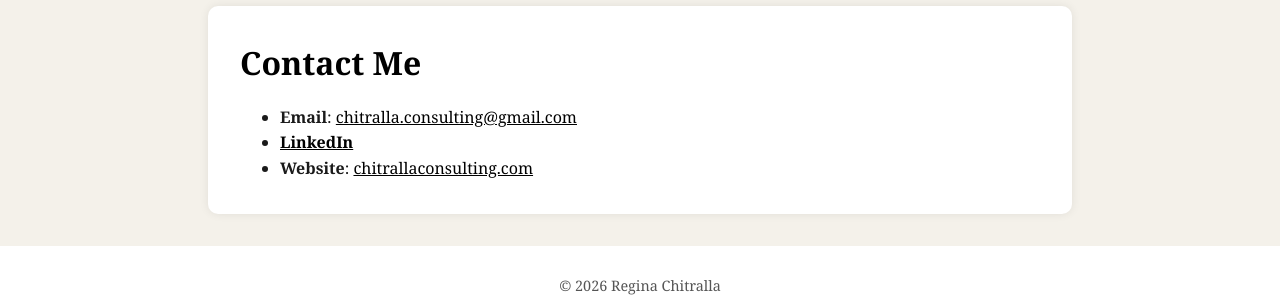
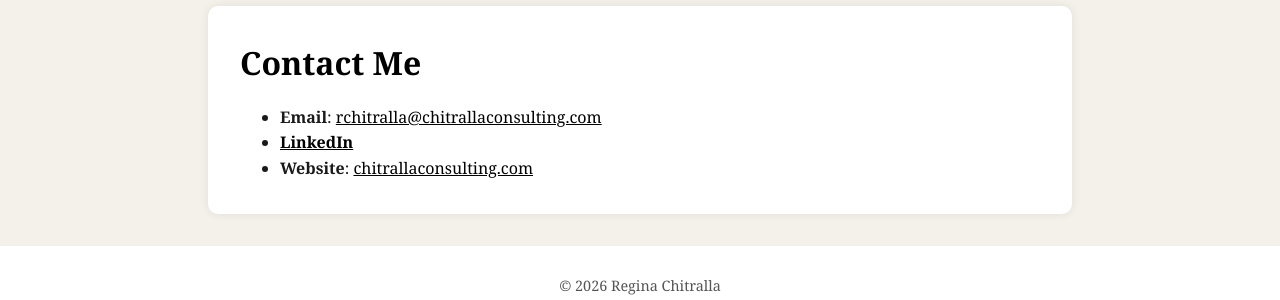
Before and after one commit to rchitralla/rchitralla.github.io, a Jekyll site: the page built from contact.md, in a window 1280 px wide. Shown: the part 170-470 px from the top of the page. Built offline with Jekyll 4.4.1, drawn with Linux system fonts in a browser that asks for light colours.

Commit message:
Update contact email to rchitralla@chitrallaconsulting.com
Co-Authored-By: Claude Opus 5.5 <noreply@anthropic.com>
Claude-Session: https://claude.ai/code/session_01PDsUE3K9qBJ85s8CXe9B2K

```diff
--- a/contact.md
+++ b/contact.md
@@ -6,6 +6,6 @@ permalink: /contact/
 
 # Contact Me
 
-- **Email**: [chitralla.consulting@gmail.com](mailto:chitralla.consulting@gmail.com)
+- **Email**: [rchitralla@chitrallaconsulting.com](mailto:rchitralla@chitrallaconsulting.com)
 - **[LinkedIn](https://www.linkedin.com/in/regina-chitralla-3a5034134)**
 - **Website**: [chitrallaconsulting.com](https://chitrallaconsulting.com)
--- a/index.html
+++ b/index.html
@@ -14,7 +14,7 @@ layout: default
 
 <h2>Contact</h2>
 <ul>
-    <li>Email: <a href="mailto:chitralla.consulting@gmail.com">chitralla.consulting@gmail.com</a></li>
+    <li>Email: <a href="mailto:rchitralla@chitrallaconsulting.com">rchitralla@chitrallaconsulting.com</a></li>
     <li><a href="https://www.linkedin.com/in/regina-chitralla-3a5034134">LinkedIn</a></li>
     <li><a href="https://chitrallaconsulting.com">chitrallaconsulting.com</a></li>
 </ul>
```
Also changed, not shown: about.md (+1 -1 lines).
